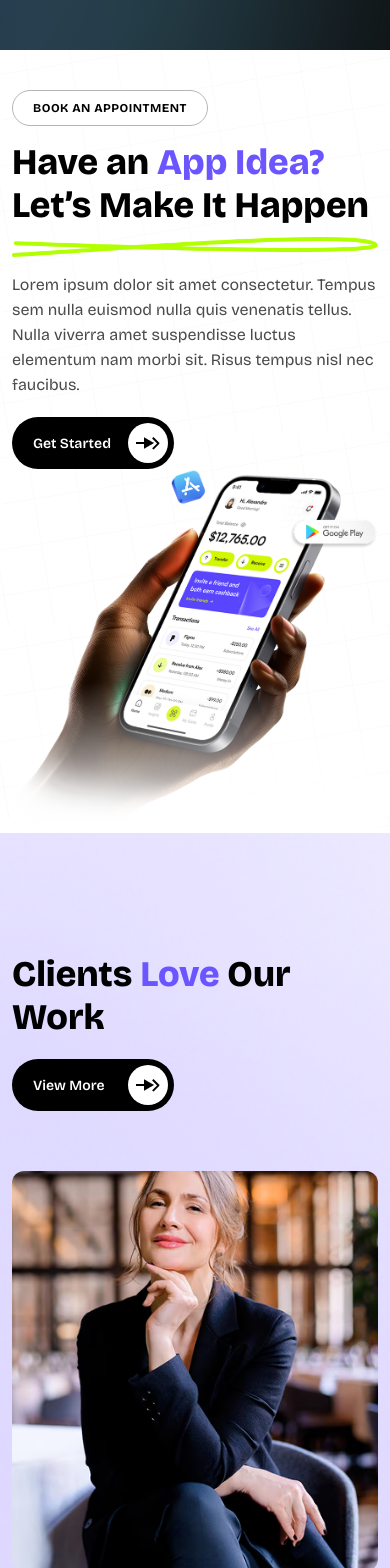
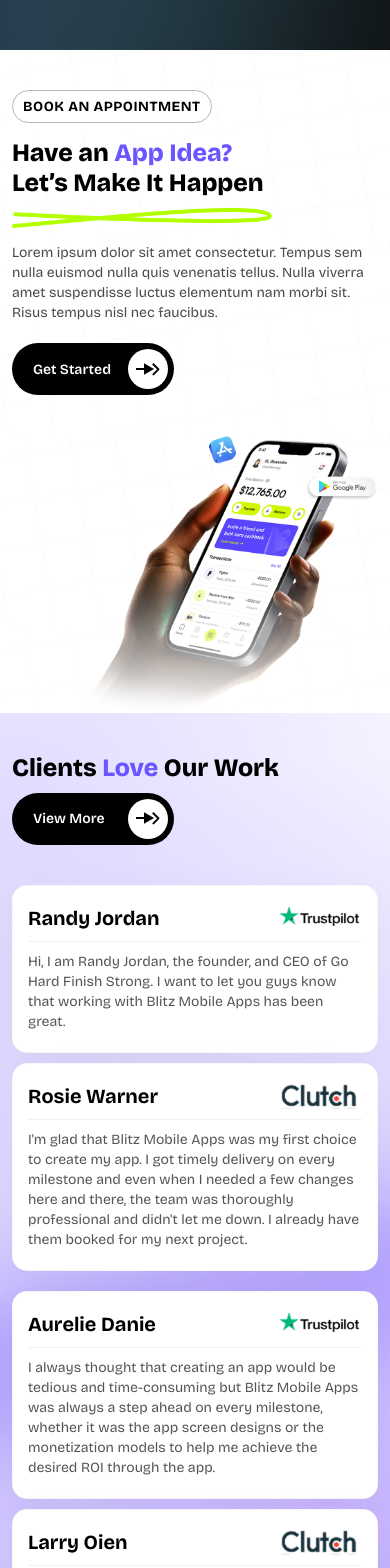
Before and after one commit to syedalihaider-dev/next-app-inc, a Next.js app: page /about-us in a window 390 px wide. Shown: the part 9980-11548 px from the top of the page. Built offline with nearby package versions, Linux system fonts and the light colour scheme.

Commit message:
homepage Responsive

```diff
--- a/src/components/Appointment.module.css
+++ b/src/components/Appointment.module.css
@@ -141,13 +141,41 @@
     }
 }
 
-@media (max-width: 575px) {
-    .heading {
-        font-size: 36px;
+@media (max-width: 1199px) {
+    .description {
+        font-size: 14px;
+        line-height: 20px;
     }
 
     .badge {
-        padding: 8px 20px;
-        font-size: 12px;
+        padding: 5px 10px;
+    }
+
+    .handImgWrapper {
+        margin-bottom: -40px;
+    }
+
+    .vectorWrapper {
+        width: 350px;
     }
 }
+
+@media (max-width: 991px) {
+
+    .handImgWrapper {
+        width: 350px;
+        margin-bottom: -20px;
+        margin-left: auto;
+    }
+}
+
+@media (max-width: 767px) {
+    .vectorWrapper {
+        width: 260px;
+    }
+
+    .handImgWrapper {
+        width: 300px;
+        margin-top: 40px;
+    }
+}
--- a/src/components/ContactSection.module.css
+++ b/src/components/ContactSection.module.css
@@ -10,7 +10,7 @@
     border-top-right-radius: 160px;
     margin-top: -120px;
     z-index: 5;
-    box-shadow: 0 -20px 50px rgba(0,0,0,0.05);
+    box-shadow: 0 -20px 50px rgba(0, 0, 0, 0.05);
     padding: 120px 0;
 }
 
@@ -58,7 +58,6 @@
 }
 
 .heading {
-    font-size: 65px;
     font-weight: 800;
     line-height: 1.1;
     color: #000;
@@ -197,7 +196,6 @@
 
 .pillActive {
     background: #9dff00 !important;
-    /* Neon Green */
     color: #000;
 }
 
@@ -253,13 +251,88 @@
     margin-top: 30px;
 }
 
-@media (max-width: 1200px) {
-    .heading {
-        font-size: 48px;
+@media (max-width: 1600px) {
+    .contactSection {
+        padding: 60px 0;
+    }
+
+    .badge {
+        margin-bottom: 15px;
+        font-size: 14px;
+    }
+
+    .header {
+        margin-bottom: 0px;
+    }
+
+    .subHeading,
+    .servicesTitle {
+        margin-bottom: 20px;
+        font-size: 35px;
+    }
+
+    .contactItem {
+        gap: 10px;
+        margin-bottom: 15px;
     }
 
     .contactText {
-        font-size: 26px;
+        font-size: 25px;
+    }
+
+    .socialHeading,
+    .achievementsHeading {
+        font-size: 22px;
+        margin: 25px 0 15px;
+    }
+
+    .pill {
+        padding: 8px 15px;
+        font-size: 14px;
+    }
+
+    .contactForm :global(.col-md-6.mb-4) {
+        margin-bottom: 20px !important;
+    }
+
+    .submitBtn {
+        margin-top: 20px;
+    }
+}
+
+@media (max-width: 1399px) {
+    .contactSection {
+        padding: 40px 0;
+    }
+
+    .contactSection :global(.row.align-items-center.mt-5) {
+        margin-top: 30px !important;
+    }
+
+    .subHeading,
+    .servicesTitle {
+        margin-bottom: 15px;
+        font-size: 30px;
+    }
+
+    .contactText {
+        font-size: 20px;
+    }
+
+    .socialHeading,
+    .achievementsHeading {
+        margin: 15px 0 10px;
+    }
+
+    .contactForm label {
+        gap: 5px;
+        margin-bottom: 0px;
+    }
+
+    .contactForm :global(.col-md-6.mb-4),
+    .submitBtn {
+        margin-bottom: 15px !important;
+        margin-top: 0 !important;
     }
 }
 
@@ -288,12 +361,20 @@
     }
 }
 
-@media (max-width: 575px) {
-    .heading {
-        font-size: 32px;
+@media (max-width: 767px) {
+    .heading br {
+        display: none !important;
     }
 
-    .contactText {
-        font-size: 20px;
+    .subHeading {
+        font-size: 25px;
+    }
+
+    .achievementBadges {
+        gap: 10px;
+    }
+
+    .infoCol {
+        margin-bottom: 30px;
     }
 }
--- a/src/components/Testimonials.module.css
+++ b/src/components/Testimonials.module.css
@@ -2,7 +2,6 @@
     position: relative;
     padding: 120px 0;
     background-color: #f5f3ff;
-    /* Soft light purple base */
     background-image:
         radial-gradient(circle at 5% 10%, rgba(106, 85, 255, 0.15) 0%, transparent 40%),
         radial-gradient(circle at 95% 90%, rgba(122, 59, 255, 0.2) 0%, transparent 50%),
@@ -21,7 +20,6 @@
 }
 
 .heading {
-    font-size: 60px;
     font-weight: 800;
     margin: 0;
     color: #000;
@@ -48,7 +46,6 @@
     grid-template-columns: 1fr 1.25fr 1fr;
     gap: 25px;
     align-items: center;
-    /* Center horizontally relative to center image */
 }
 
 .sideCol {
@@ -111,41 +108,85 @@
     object-fit: cover;
 }
 
-@media (max-width: 1200px) {
-    .heading {
-        font-size: 48px;
+@media (max-width: 1600px) {
+    .testimonialsSection {
+        padding: 60px 0;
     }
 
-    .testimonialsGrid {
-        grid-template-columns: 1fr 1fr;
+    .headerRow {
+        margin-bottom: 40px;
     }
 
-    .centerImageCol {
-        grid-column: span 2;
-        order: -1;
-        height: 500px;
+    .testimonialText {
+        font-size: 16px;
+    }
+}
+
+@media (max-width: 1399px) {
+    .testimonialsSection {
+        padding: 40px 0;
+    }
+
+    .clientName {
+        font-size: 20px;
+    }
+
+    .testimonialCard {
+        padding: 20px;
+    }
+
+    .cardHeader {
+        margin-bottom: 10px;
+        padding-bottom: 12px;
+    }
+
+    .testimonialText {
+        font-size: 16px;
+        line-height: 25px;
+    }
+}
+
+@media (max-width: 1199px) {
+    .testimonialCard {
+        padding: 20px 15px;
+    }
+
+    .cardHeader {
+        padding-bottom: 10px;
+    }
+
+    .testimonialText {
+        font-size: 14px;
+        line-height: 20px;
     }
 }
 
 @media (max-width: 991px) {
-    .headerRow {
-        flex-direction: column;
-        align-items: flex-start;
-        gap: 20px;
+    .testimonialsGrid {
+        grid-template-columns: 1fr;
+        gap: 10px;
+    }
+
+    .sideCol {
+        gap: 10px;
+        flex-direction: row;
+    }
+
+    .centerImgWrapper {
+        display: none;
     }
 }
 
-@media (max-width: 768px) {
-    .testimonialsGrid {
-        grid-template-columns: 1fr;
-    }
-
-    .centerImageCol {
-        grid-column: span 1;
-        height: 400px;
-    }
-
-    .heading {
-        font-size: 36px;
+@media (max-width: 767px) {
+    .sideCol {
+        flex-direction: column;
     }
 }
+
+@media screen and (max-width: 575px) {
+    .headerRow {
+        flex-direction: column;
+        align-items: self-start;
+        gap: 10px;
+    }
+}
```
